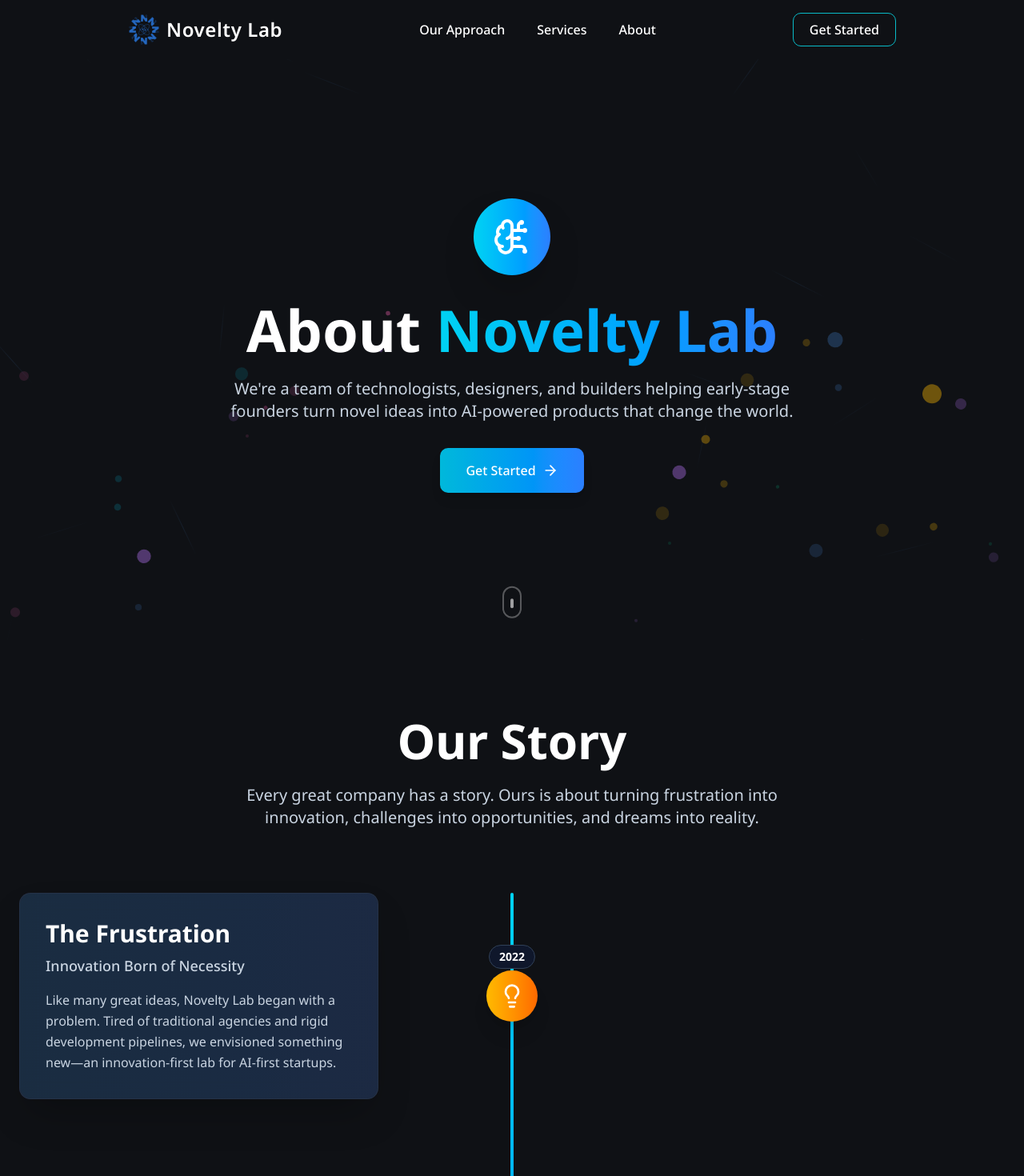
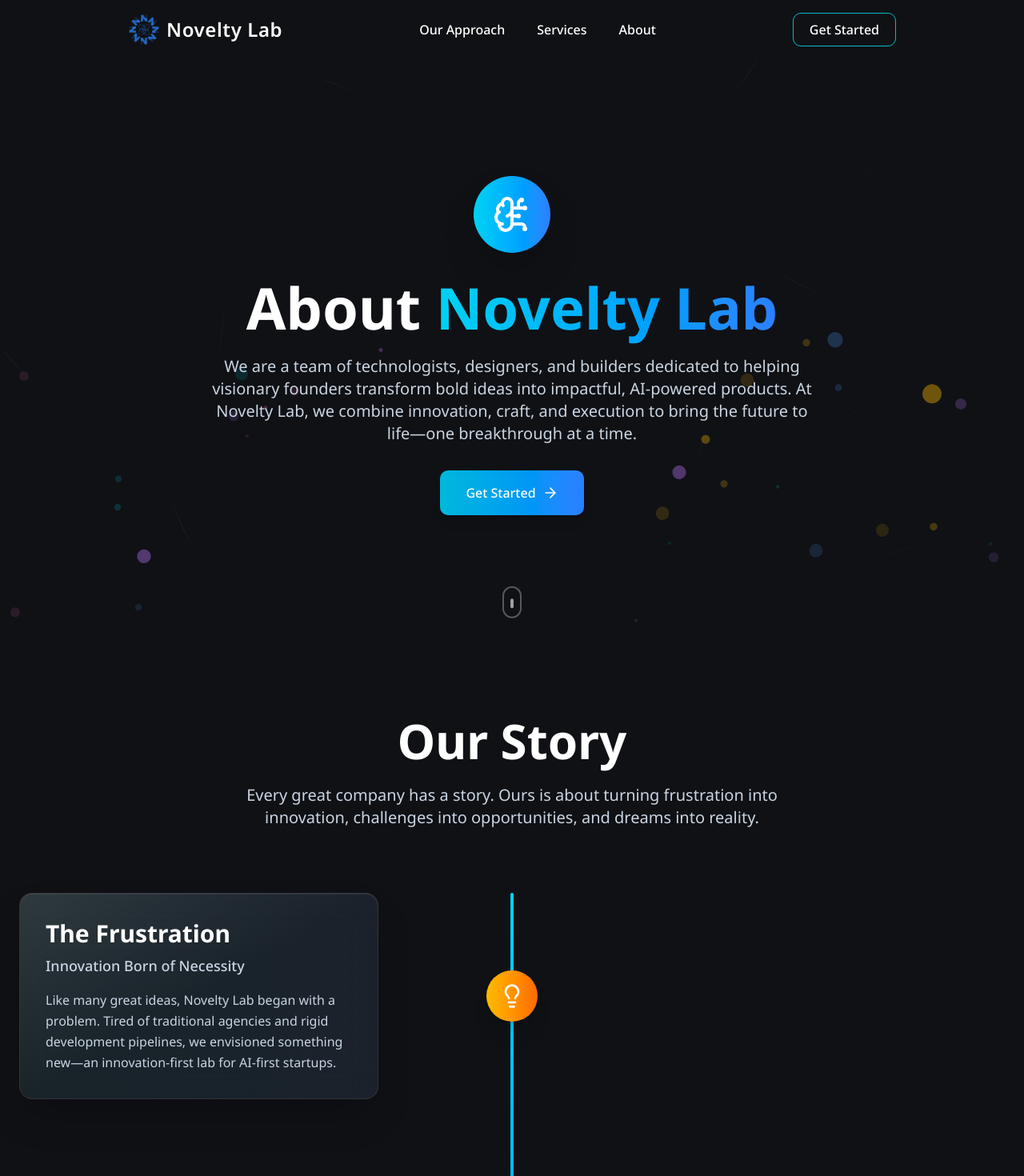
Before and after one commit to rupeshbug/novelty_lab_website, a Next.js app: page /about in a window 1280 px wide. Shown: the top 1470 px of the page at 80% size. Built offline with nearby package versions, Linux system fonts and the light colour scheme.

Commit message:
minor changes

```diff
--- a/src/app/about/page.tsx
+++ b/src/app/about/page.tsx
@@ -23,7 +23,6 @@ const storyChapters = [
       "Like many great ideas, Novelty Lab began with a problem. Tired of traditional agencies and rigid development pipelines, we envisioned something new—an innovation-first lab for AI-first startups.",
     icon: Lightbulb,
     color: "from-amber-400 to-orange-500",
-    year: "2022",
   },
   {
     id: 2,
@@ -33,7 +32,6 @@ const storyChapters = [
       "We began experimenting with rapid prototyping tools, open-source AI models, and cross-functional teams. The result? A system that brings ideas to life faster and better.",
     icon: BrainCircuit,
     color: "from-blue-400 to-cyan-500",
-    year: "2023",
   },
   {
     id: 3,
@@ -43,7 +41,6 @@ const storyChapters = [
       "Today, we help early-stage founders build AI-powered products from idea to MVP. We're not just building software—we're building momentum.",
     icon: Rocket,
     color: "from-purple-400 to-pink-500",
-    year: "2024",
   },
 ];
 
@@ -198,9 +195,11 @@ export default function AboutPage() {
               transition={{ duration: 0.8, delay: 0.9 }}
               className="text-xl text-slate-300 mb-8 max-w-3xl mx-auto"
             >
-              We&apos;re a team of technologists, designers, and builders
-              helping early-stage founders turn novel ideas into AI-powered
-              products that change the world.
+              We are a team of technologists, designers, and builders dedicated
+              to helping visionary founders transform bold ideas into impactful,
+              AI-powered products. At Novelty Lab, we combine innovation, craft,
+              and execution to bring the future to life—one breakthrough at a
+              time.
             </motion.p>
 
             <motion.div
@@ -280,15 +279,6 @@ export default function AboutPage() {
                       >
                         <Icon className="w-8 h-8 text-white" />
                       </motion.div>
-                      <motion.div
-                        initial={{ opacity: 0, scale: 0 }}
-                        whileInView={{ opacity: 1, scale: 1 }}
-                        transition={{ duration: 0.5, delay: index * 0.2 + 0.5 }}
-                        viewport={{ once: true }}
-                        className="absolute -top-8 left-1/2 transform -translate-x-1/2 bg-slate-900 text-white px-3 py-1 rounded-full text-sm font-bold border border-slate-700"
-                      >
-                        {chapter.year}
-                      </motion.div>
                     </div>
 
                     <div
@@ -299,11 +289,25 @@ export default function AboutPage() {
                       <motion.div
                         whileHover={{ scale: 1.02 }}
                         transition={{ duration: 0.3 }}
-                        className="relative rounded-xl bg-slate-800/90 backdrop-blur-md border border-slate-700/50 p-8 shadow-2xl"
+                        className="relative rounded-2xl backdrop-blur-xl border shadow-2xl overflow-hidden"
+                        style={{
+                          background: "rgba(255, 255, 255, 0.05)",
+                          backdropFilter: "blur(20px)",
+                          borderImage:
+                            "linear-gradient(135deg, rgba(255,255,255,0.2), rgba(255,255,255,0.05)) 1",
+                          border: "1px solid rgba(255,255,255,0.1)",
+                          boxShadow:
+                            "0 25px 50px -12px rgba(0, 0, 0, 0.25), inset 0 1px 0 rgba(255, 255, 255, 0.1)",
+                        }}
                       >
-                        <div className="absolute inset-0 bg-gradient-to-r from-cyan-500/5 to-blue-500/5 rounded-xl" />
-                        <div className="relative">
-                          <h3 className="text-2xl md:text-3xl font-bold mb-2">
+                        {/* Glass reflection effect */}
+                        <div className="absolute inset-0 bg-gradient-to-br from-white/10 via-transparent to-transparent pointer-events-none" />
+
+                        {/* Inner glow */}
+                        <div className="absolute inset-0 bg-gradient-to-r from-cyan-500/5 to-blue-500/5 rounded-2xl" />
+
+                        <div className="relative p-8">
+                          <h3 className="text-2xl md:text-3xl font-bold mb-2 text-white">
                             {chapter.title}
                           </h3>
                           <p className="text-base md:text-lg font-medium text-slate-300 mb-4">
@@ -322,7 +326,7 @@ export default function AboutPage() {
           </div>
         </section>
 
-        {/* Values Section */}
+        {/* Values Section with Gradient Transition */}
         <section className="relative py-32 overflow-hidden bg-gradient-to-br from-slate-900 to-blue-900">
           <motion.div className="absolute inset-0 opacity-10">
             {[...Array(40)].map((_, i) => (
@@ -396,8 +400,8 @@ export default function AboutPage() {
           </div>
         </section>
 
-        {/* Enhanced CTA Section */}
-        <section className="relative bg-gradient-to-r from-cyan-600 to-blue-600 text-white py-32 px-6 text-center overflow-hidden">
+        {/* Enhanced CTA Section with Smooth Transition */}
+        <section className="relative bg-gradient-to-br from-blue-900 via-cyan-600 to-blue-600 text-white py-32 px-6 text-center overflow-hidden">
           <motion.div className="absolute inset-0">
             {[...Array(30)].map((_, i) => (
               <motion.div
```
